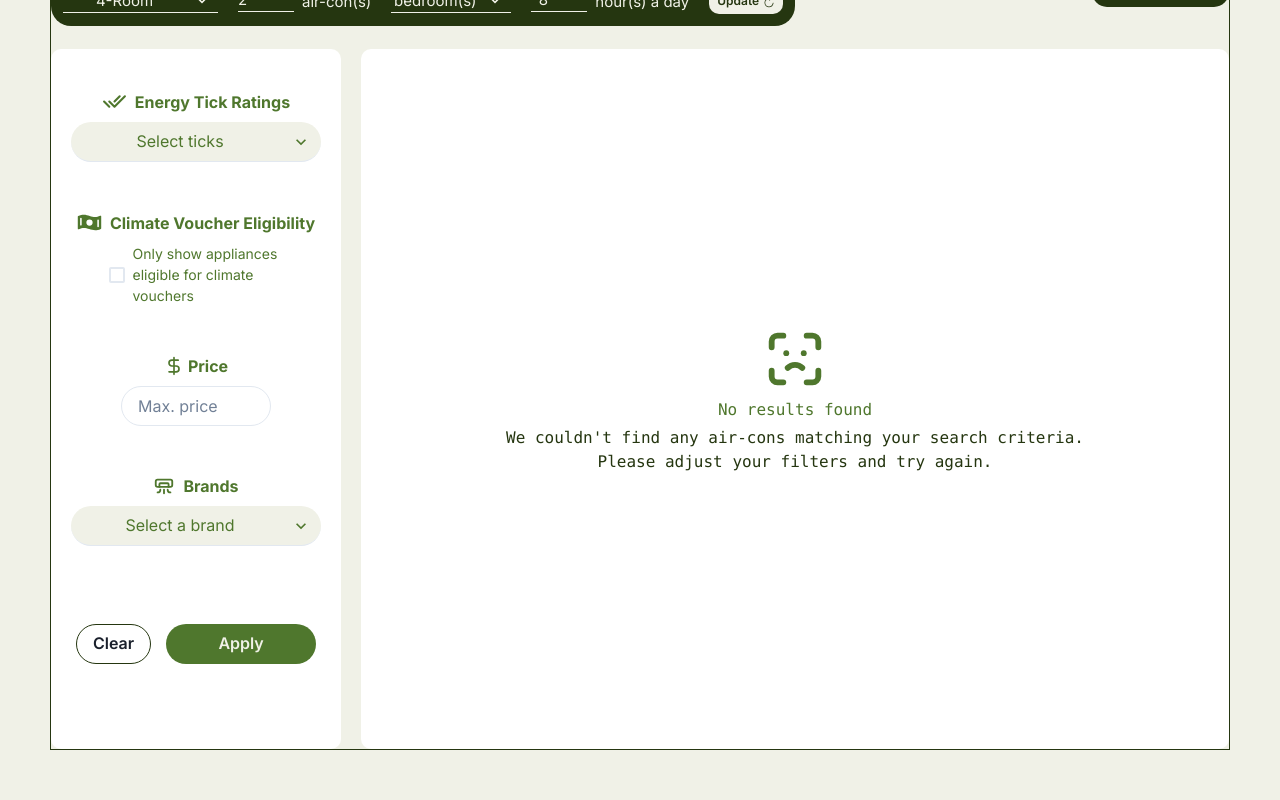
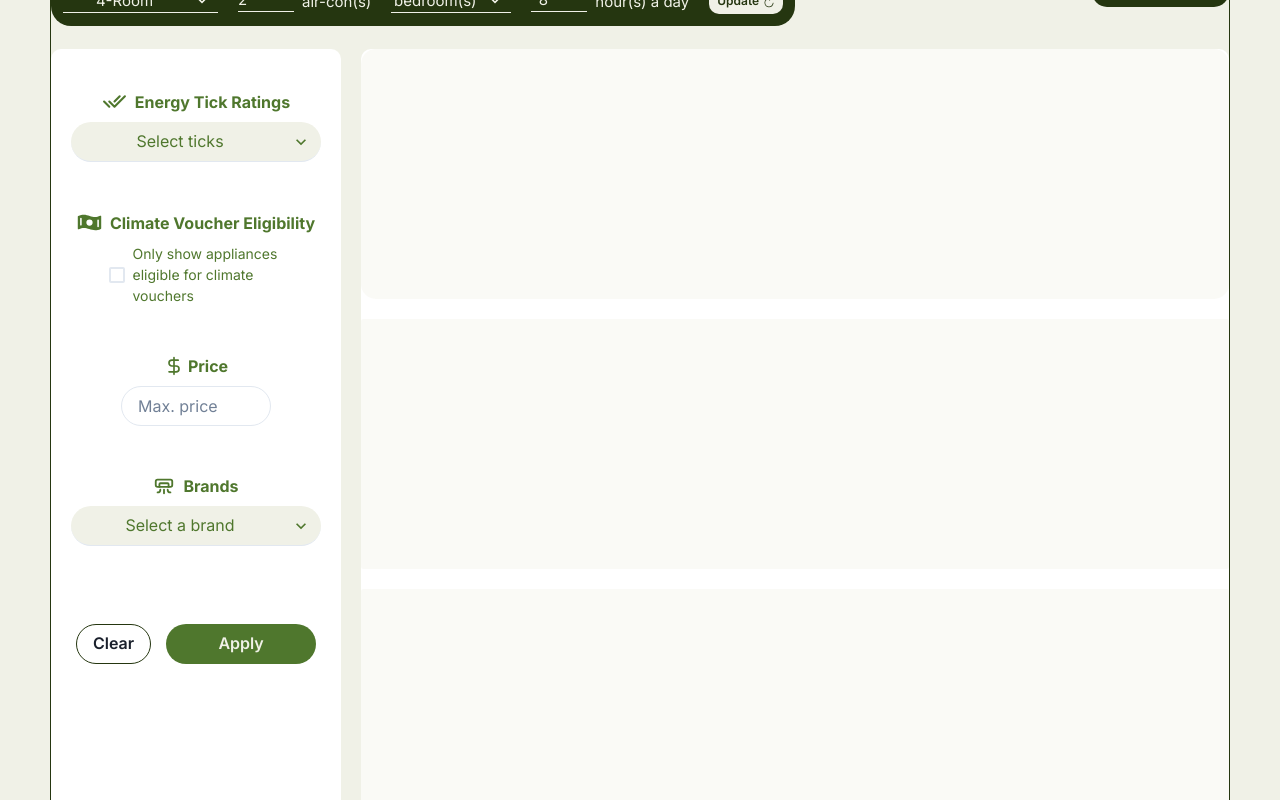
Before and after one commit to bfg-www/web, a Next.js app: page /profile in a window 1280 px wide. Both pictures are taken after a click on the button "Apply". Shown: the part 182-982 px from the top of the page. Built offline with nearby package versions, Linux system fonts and the light colour scheme.

Commit message:
Add skeleton placeholder when updating results

```diff
--- a/src/app/profile/page.tsx
+++ b/src/app/profile/page.tsx
@@ -9,6 +9,8 @@ import {
   NumberInput,
   NumberInputField,
   Select,
+  Skeleton,
+  Stack,
   Text,
   VStack,
 } from '@chakra-ui/react'
@@ -193,7 +195,7 @@ export default function Page() {
       console.log('filteredResults:', filteredResults)
       setResults(filteredResults)
       setIsResultsFetching(false)
-    }, 1000)
+    }, 3000)
   }
 
   return (
@@ -229,9 +231,28 @@ export default function Page() {
       </GridItem>
       <GridItem bg="white" borderRadius="10px" area={'results'}>
         {/* {[].length !== 0 && } */}
-        {[].length === 0 && <NotFound />}
+        {!isResultsFetching && results.length === 0 && <NotFound />}
+        {isResultsFetching && <SkeletonPlaceholder />}
       </GridItem>
     </Grid>
+  )
+}
+
+function SkeletonPlaceholder() {
+  console.log('SkeletonPlaceholder called')
+  return (
+    <Stack height="100%" width="100%" spacing={5}>
+      <Skeleton
+        startColor="#F0F1E7"
+        endColor="white"
+        height="250px"
+        borderRadius="15px"
+      />
+      <Skeleton startColor="#F0F1E7" endColor="white" height="250px" />
+      <Skeleton startColor="#F0F1E7" endColor="white" height="250px" />
+      <Skeleton startColor="#F0F1E7" endColor="white" height="250px" />
+      <Skeleton startColor="#F0F1E7" endColor="white" height="250px" />
+    </Stack>
   )
 }
 
```
